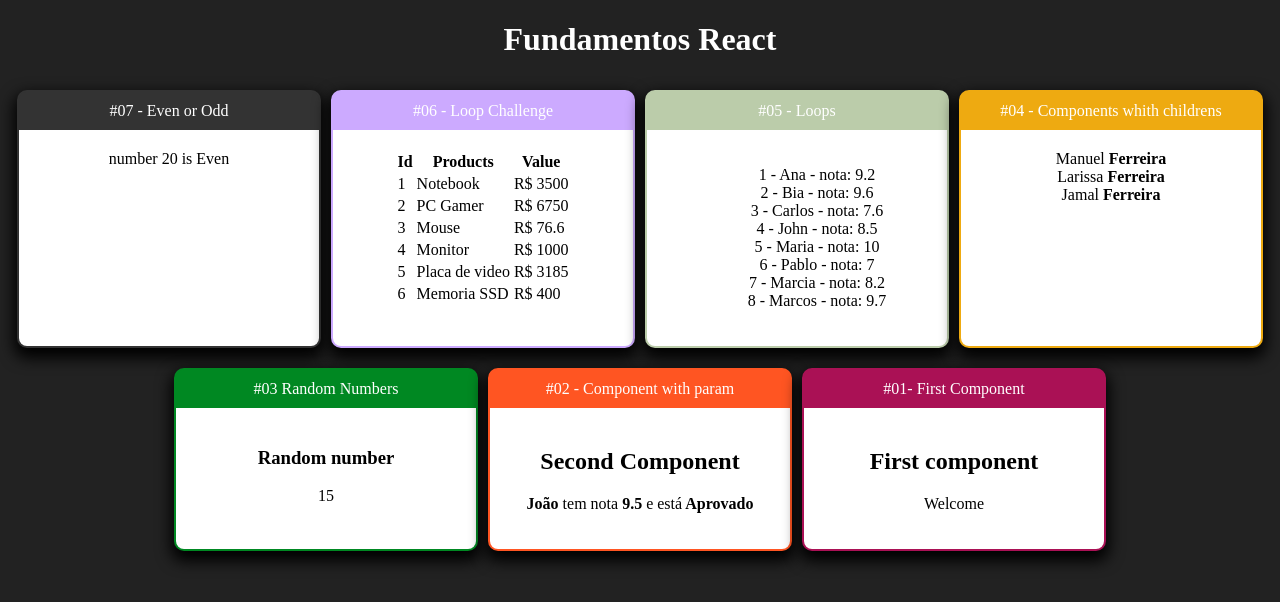
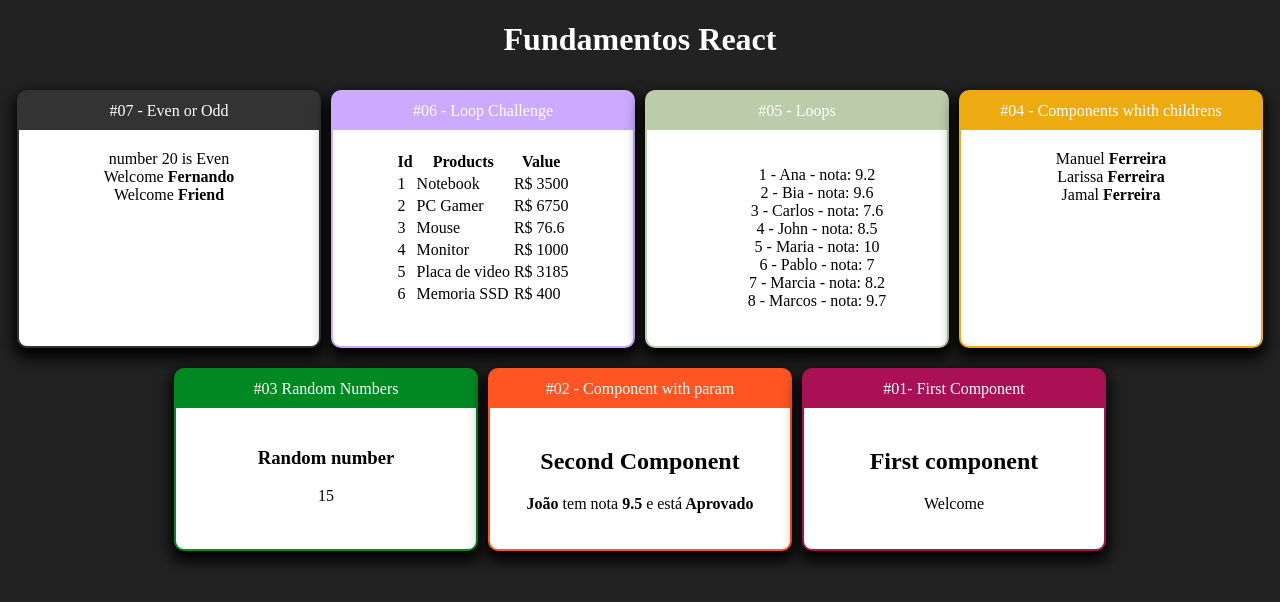
Before and after one commit to alan-pascke/fundamentos-react, a React (Create React App) app: page / in a window 1280 px wide. Shown: the top 602 px of the page. Built offline with nearby package versions, Linux system fonts and the light colour scheme.

Commit message:
renderização condicional

```diff
--- a/src/App.jsx
+++ b/src/App.jsx
@@ -10,6 +10,7 @@ import FamilyMember from "./components/basics/FamilyMember";
 import StudendsList from "./components/loops/StudendsList";
 import ProductsTab from "./components/loops/ProductsTab";
 import EvenOrOdd from "./components/conditional/EvenOrOdd";
+import UserInfo from "./components/conditional/UserInfo";
 
 
 export default () =>{
@@ -19,6 +20,8 @@ export default () =>{
             <div className="Cards">
                 <Card title='#07 - Even or Odd' color='#333'>
                     <EvenOrOdd number={20}></EvenOrOdd>
+                    <UserInfo user={{ name:'Fernando'}}></UserInfo>
+                    <UserInfo></UserInfo>
                 </Card>
                 <Card title='#06 - Loop Challenge' color='#CAF'>
                     <ProductsTab></ProductsTab>
--- /dev/null
+++ b/src/components/conditional/If.js
@@ -0,0 +1,23 @@
+/* eslint-disable import/no-anonymous-default-export */
+
+
+export default props =>{
+    const elseChild = props.children.filter(child =>{
+        return child.type && child.type.name === 'Else'
+    })[0]
+
+    const ifChildren = props.children.filter(child =>{
+        return child !== elseChild
+    })
+
+
+    if(props.test){
+        return ifChildren
+    }else if (elseChild){
+        return elseChild
+    }else{
+        return false
+    }
+}
+
+export const Else = props => props.children
--- /dev/null
+++ b/src/components/conditional/UserInfo.jsx
@@ -0,0 +1,18 @@
+/* eslint-disable import/no-anonymous-default-export */
+import React from "react";
+import If, {Else}  from "./If";
+
+export default props => {
+    const user = props.user || {}
+    return (
+        <div>
+            <If test={user && user.name}>
+                Welcome <strong>{ user.name }</strong>
+                <Else>
+                    Welcome <strong>Friend</strong>
+                </Else>
+            </If>
+
+        </div>
+    )
+}
```
